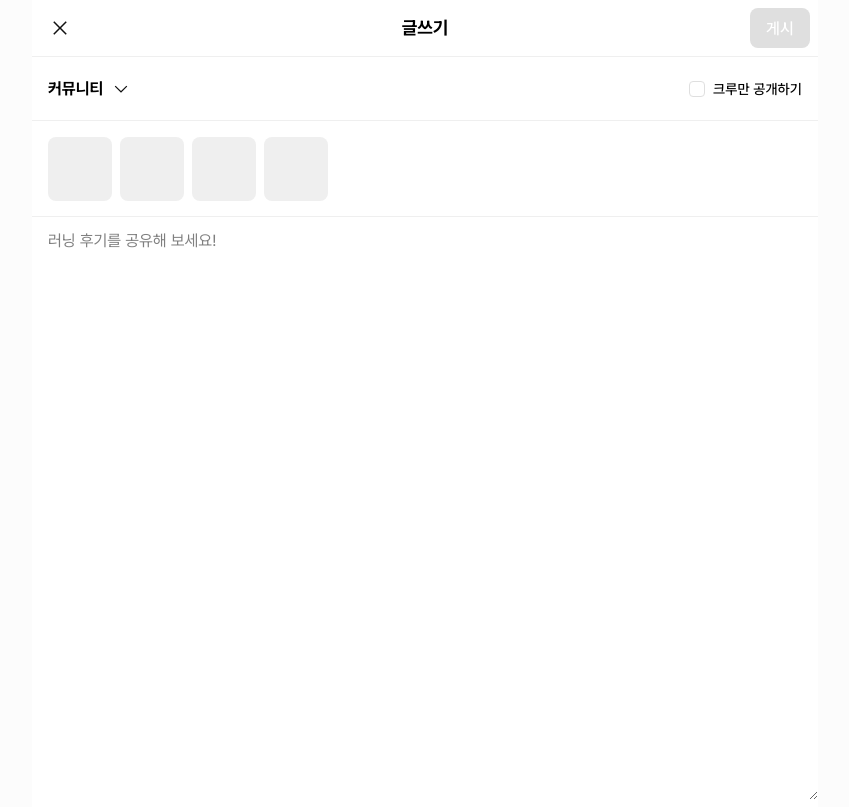
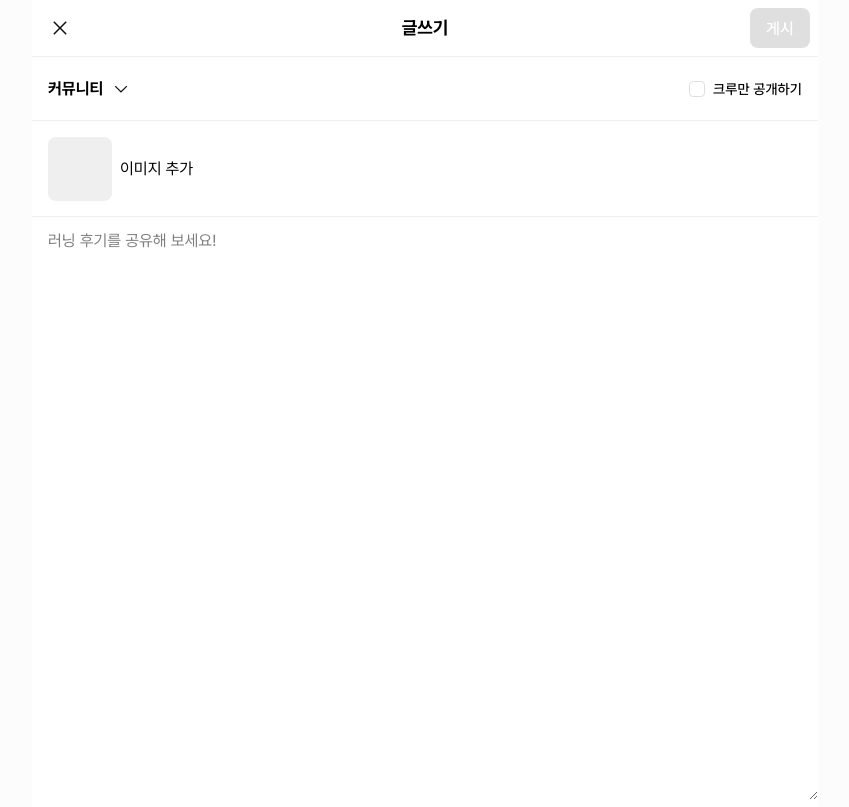
Before and after one commit to Born-toRun/client, a Next.js app: page /write in a window 1280 px wide. Shown: the whole page, without its empty margins (215-1064 px from the left). Built offline with nearby package versions, Linux system fonts and the light colour scheme.

Commit message:
네비게이션 배경색을 추가한다

```diff
--- a/src/components/Navigation.tsx
+++ b/src/components/Navigation.tsx
@@ -16,7 +16,7 @@ export default function Navigation() {
   const isActive = (path: string) => pathname === path;
 
   return (
-    <div className="fixed bottom-[0px] w-full max-w-[786px] mx-auto flex h-[58px] border-t border-n-30">
+    <div className="fixed bottom-[0px] w-full max-w-[786px] mx-auto flex h-[58px] border-t border-n-30 bg-white">
       <Link
         href={pageRoutes.feeds.list}
         className="flex-1 flex flex-col gap-1 justify-center items-center cursor-pointer"
--- a/src/features/write/WriteContainer.tsx
+++ b/src/features/write/WriteContainer.tsx
@@ -93,9 +93,7 @@ export default function WriteContainer() {
       </div>
       <div className="h-[96px] px-4 flex items-center gap-2 border-t border-n-30">
         <div className="w-[64px] h-[64px] bg-n-30 rounded-[8px]" />
-        <div className="w-[64px] h-[64px] bg-n-30 rounded-[8px]" />
-        <div className="w-[64px] h-[64px] bg-n-30 rounded-[8px]" />
-        <div className="w-[64px] h-[64px] bg-n-30 rounded-[8px]" />
+        <div>이미지 추가</div>
       </div>
       <textarea
         value={contents}
```
